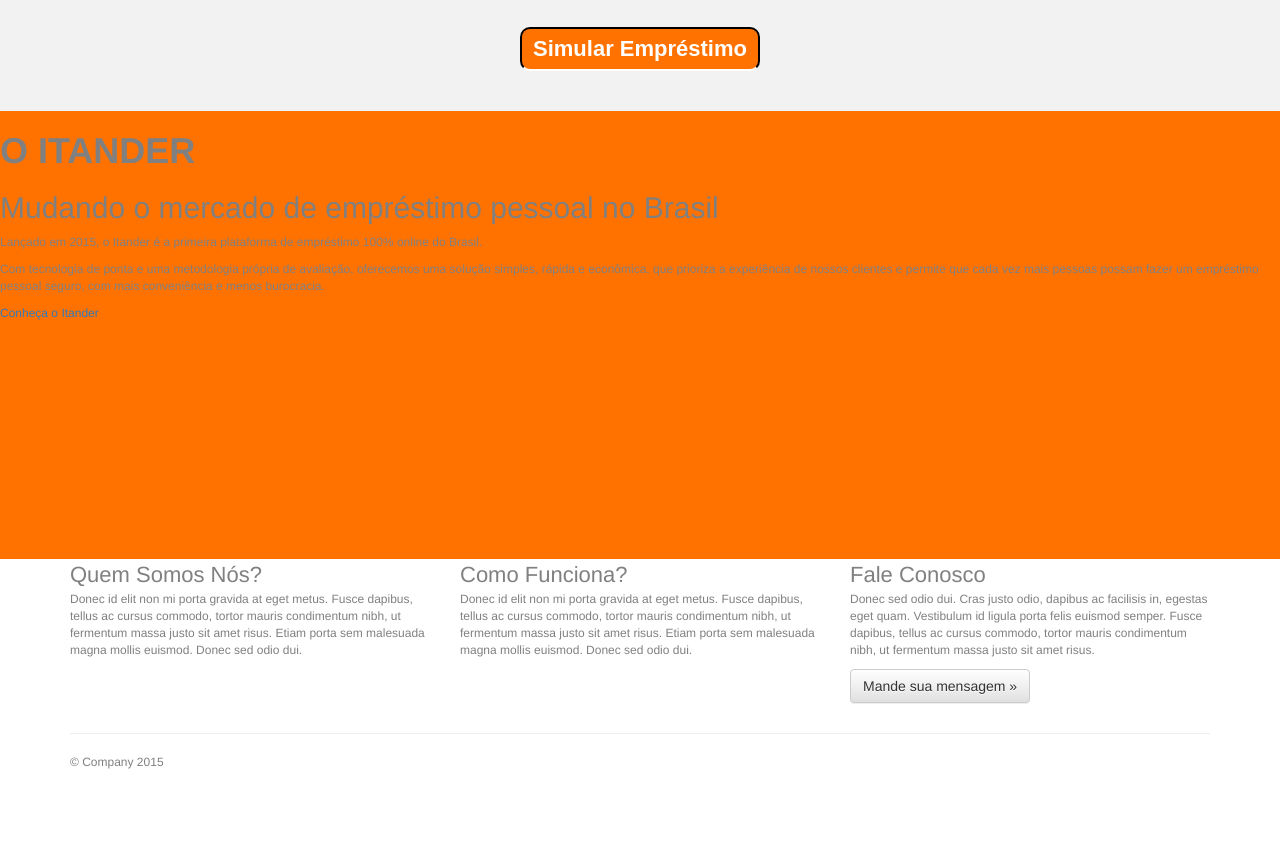
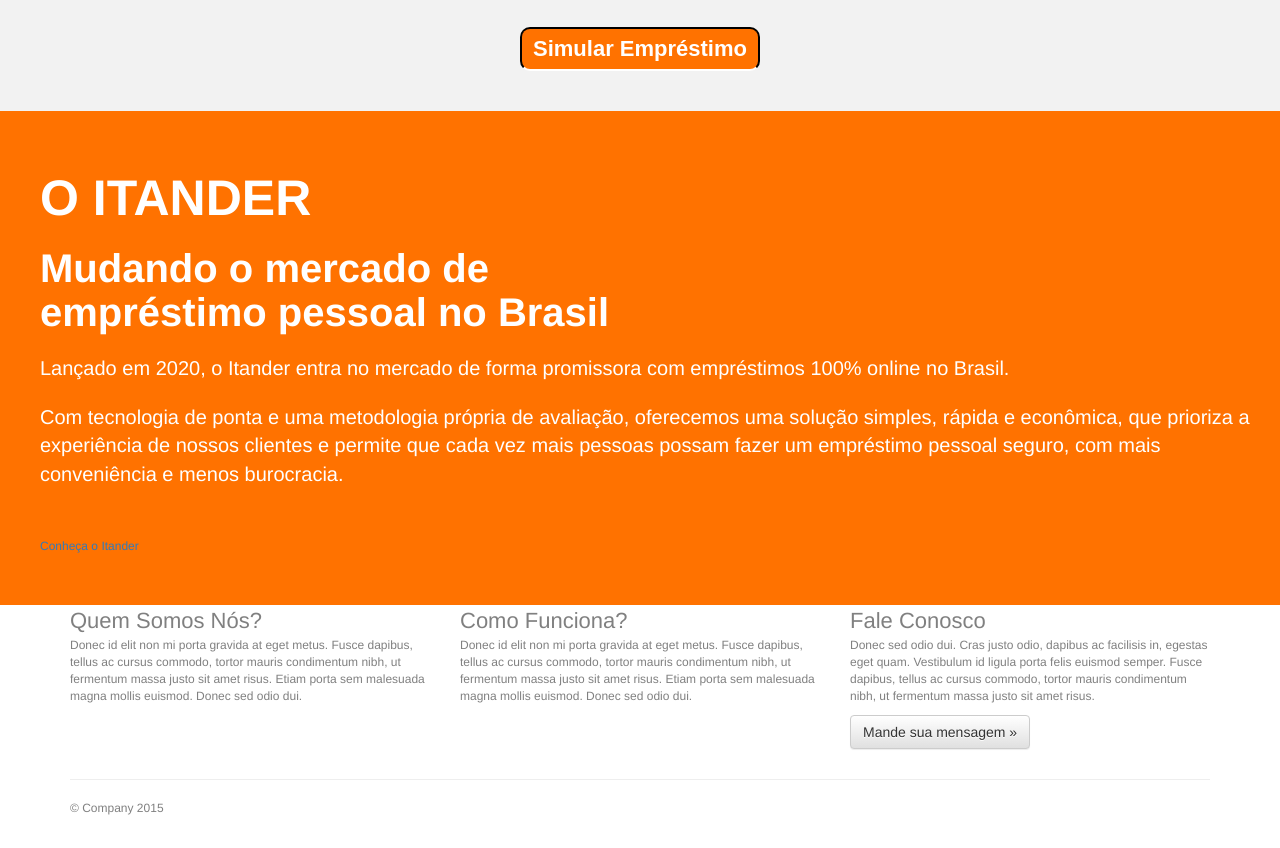
Before and after one commit to RzorX/lendmoney, a website: page public_html/index.html in a window 1280 px wide. Shown: the part 1008-1856 px from the top of the page. Before the commit the page ends 1809 px from the top, so only its background shows below. Drawn offline with nearby package versions, Linux system fonts and the light colour scheme.

Commit message:
ajust private.xml,main.css, index.html

```diff
--- a/nbproject/private/private.xml
+++ b/nbproject/private/private.xml
@@ -5,6 +5,7 @@
         <group>
             <file>file:/C:/Users/gleisson.silva/Documents/GitHub/lendmoney/public_html/index.html</file>
             <file>file:/C:/Users/gleisson.silva/Documents/GitHub/lendmoney/public_html/css/bootstrap-theme.min.css</file>
+            <file>file:/C:/Users/gleisson.silva/Documents/GitHub/lendmoney/public_html/css/main.css</file>
         </group>
     </open-files>
 </project-private>
--- a/public_html/css/main.css
+++ b/public_html/css/main.css
@@ -139,17 +139,43 @@
     margin-bottom: 30px;
 }
 
-div.AboutUs{
-    height: 448px;
+div.aboutus{
     min-height: 2.5rem;
     display: flex;
     background-color: #ff7200;
 }
 
-div.Us{
+div.us{
     background-color: #ff7200;
+    margin-left: 40px;
 }
 
-h1.Itander{
+h1.itander{
+    margin-top: 60px;
+    font-weight: bold;
+    color: #fff;
+    font-size: 50px;
+}
 
+h2.slogan{
+    font-weight: bold;
+    color: #fff;
+    font-size: 40px;
 }
+
+p.about{
+    margin-top: 20px;
+    color: #fff;
+    font-size: 20px;
+}
+
+p.about2{
+    margin-top: 20px;
+    color: #fff;
+    font-size: 20px;
+}
+
+div.about3{
+    margin-top: 50px;
+    margin-bottom: 50px;
+}
--- a/public_html/index.html
+++ b/public_html/index.html
@@ -159,16 +159,22 @@
                 <button class="simular_emprestimo"><strong> Simular Empréstimo </strong></button>
             </div>
         </div>
-        <div class="AboutUs">
-            <div class="Us">
-            <h1 class="Itander"><strong> O ITANDER </strong></h1>
-            <h2 class="slogan"> Mudando o mercado de empréstimo pessoal no Brasil </h2>
-            <p class="about"> Lançado em 2015, o Itander é a primeira plataforma de empréstimo 100% online do Brasil.            </p>
-            <p class="about2"> Com tecnologia de ponta e uma metodologia própria de avaliação, oferecemos uma solução simples, rápida e econômica, que prioriza a experiência de nossos clientes e permite que cada vez mais pessoas possam fazer um empréstimo pessoal seguro, com mais conveniência e menos burocracia. </p>
-            <a href="js/index.html" class="Conheça"> Conheça o Itander </a>
+
+        <div class="aboutus">
+            <div class="us">
+                <h1 class="itander"> O ITANDER </h1>
+                <h2 class="slogan">Mudando o mercado de<br> empréstimo pessoal no Brasil</h2>
+                <p class="about">
+                    Lançado em 2020, o Itander entra no mercado de forma promissora com empréstimos 100% online no Brasil.
+                </p>
+                <p class="about2">
+                    Com tecnologia de ponta e uma metodologia própria de avaliação, oferecemos uma solução simples, rápida e econômica, que prioriza a experiência de nossos clientes e permite que cada vez mais pessoas possam fazer um empréstimo pessoal seguro, com mais conveniência e menos burocracia.
+                </p>
+                <div class="about3">
+                <a href="js/index.html" class="Conheca"> Conheça o Itander </a>
+                </div>
             </div>
         </div>
-
 
         <div class="container">
             <div class="row">
```
